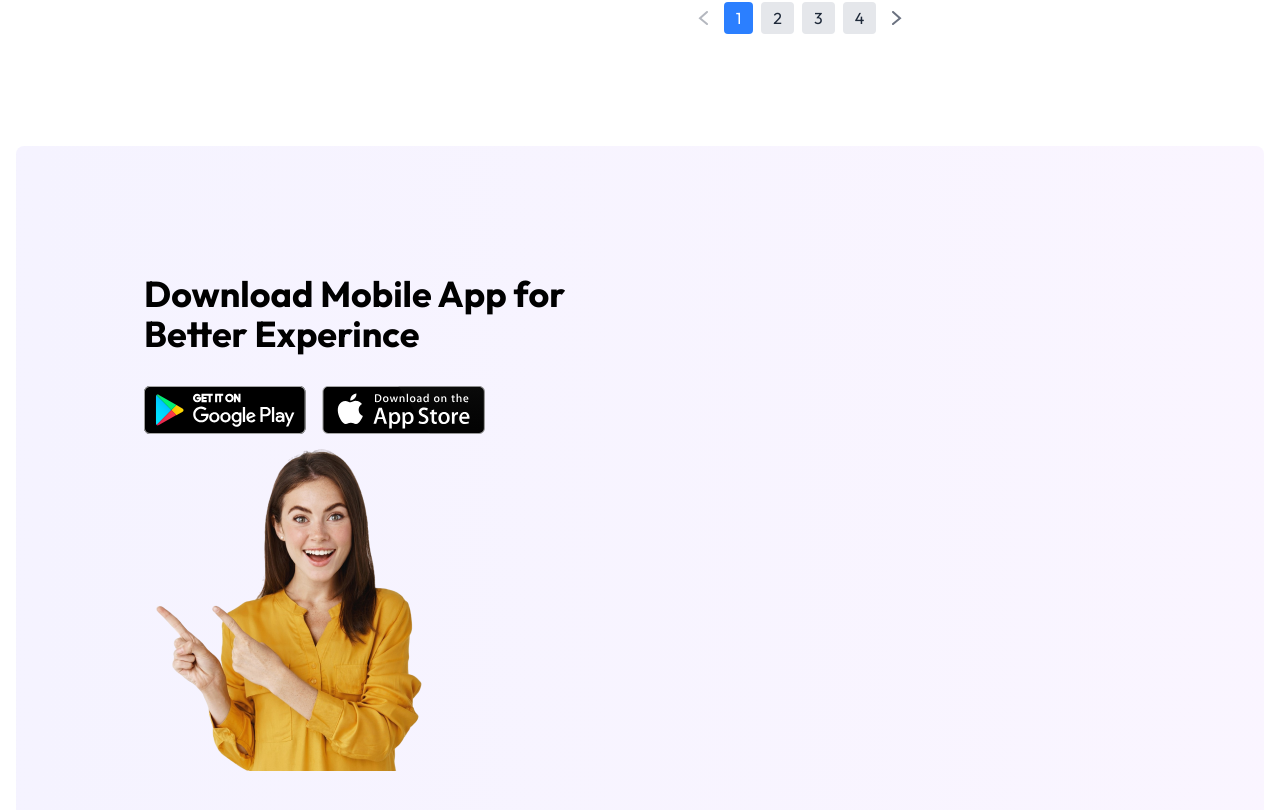
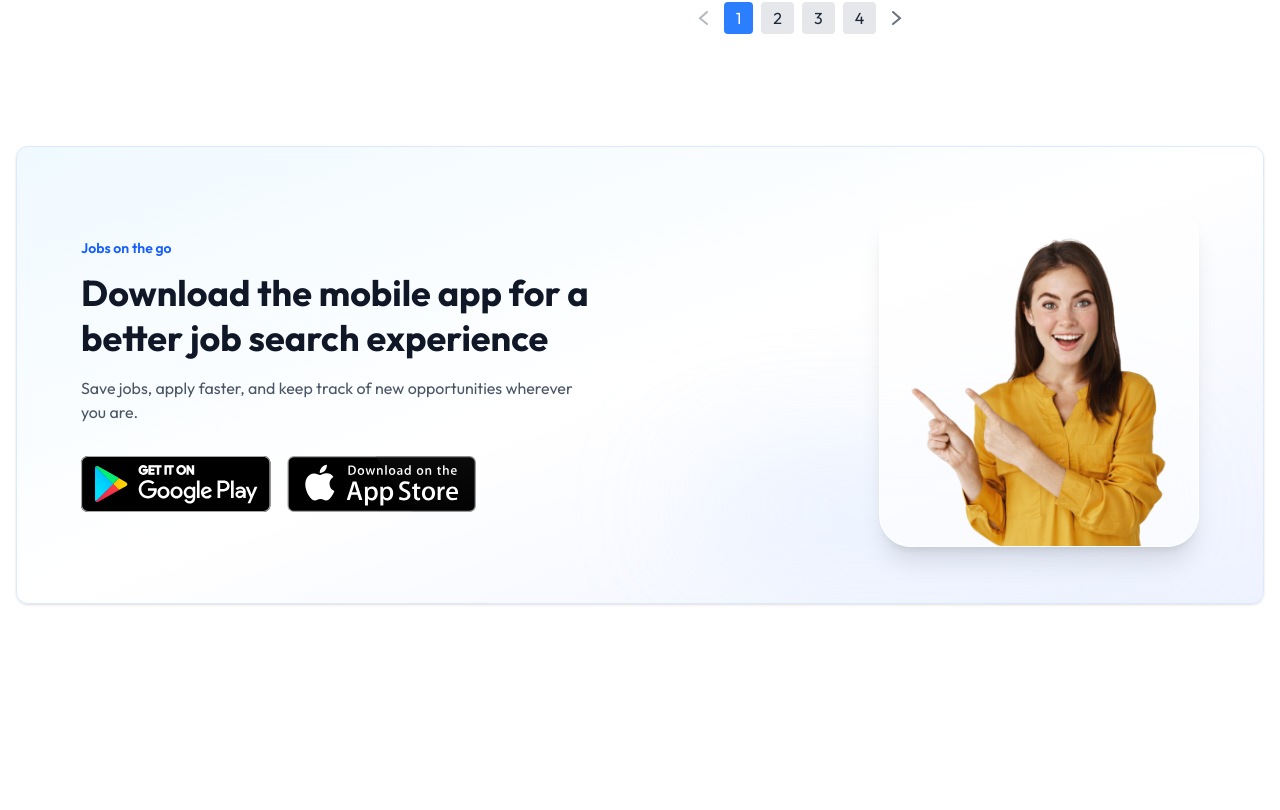
Before and after one commit to gannu19/Job-Portal-Project, a React app in the folder client/: page / in a window 1280 px wide. Shown: the part 1348-2158 px from the top of the page. After the commit the page ends 2032 px from the top, so only its background shows below. Built offline with nearby package versions, Linux system fonts and the light colour scheme; no server answers; the HTML template or start-up script is replaced by a standard one.

Commit message:
Fixed the App download component

```diff
--- a/client/src/components/AppDownload.jsx
+++ b/client/src/components/AppDownload.jsx
@@ -3,22 +3,51 @@ import { assets } from '../assets/assets';
 
 const AppDownload =()=>{
     return (
-        <div className='container px-4 2xl:px-20 mx-auto my-20'>
-            <div className='relative bg-gradient-to-r from-violet-50 to-purple-50 p-12 sm:p-24 lg:p-32 rounded-lg'>
-                <div>
-                    <h1 className="text-2xl sm:text-4xl font-bold mb-8 max-w-md">Download Mobile App for Better Experince</h1>
-                    <div className='flex gap-4'>
-                        <a href="#" className='inline-block'>
-                            <img className='h-12' src={assets.play_store} alt="" />
-                        </a>
-                        <a href="#" className='inline-block'>
-                            <img className='h-12' src={assets.app_store} alt="" />
-                        </a>
+        <section className='container px-4 2xl:px-20 mx-auto my-20'>
+            <div className='relative overflow-hidden rounded-xl bg-gradient-to-br from-sky-50 via-white to-indigo-50 border border-blue-100 shadow-sm'>
+                <div className='grid md:grid-cols-2 items-center gap-10 px-6 py-10 sm:px-10 lg:px-16 lg:py-14'>
+                    <div className='text-center md:text-left'>
+                        <p className='text-sm font-semibold text-blue-600 mb-3'>
+                            Jobs on the go
+                        </p>
+                        <h2 className='text-2xl sm:text-3xl lg:text-4xl font-bold text-gray-900 leading-tight max-w-xl mx-auto md:mx-0'>
+                            Download the mobile app for a better job search experience
+                        </h2>
+                        <p className='mt-4 text-gray-600 max-w-lg mx-auto md:mx-0'>
+                            Save jobs, apply faster, and keep track of new opportunities wherever you are.
+                        </p>
+
+                        <div className='flex flex-wrap items-center justify-center md:justify-start gap-3 sm:gap-4 mt-8'>
+                            <a href="#" className='inline-flex' aria-label='Get it on Google Play'>
+                                <img
+                                    className='h-11 sm:h-12 md:h-14 hover:-translate-y-0.5 transition-transform'
+                                    src={assets.play_store}
+                                    alt='Get it on Google Play'
+                                />
+                            </a>
+                            <a href="#" className='inline-flex' aria-label='Download on the App Store'>
+                                <img
+                                    className='h-11 sm:h-12 md:h-14 hover:-translate-y-0.5 transition-transform'
+                                    src={assets.app_store}
+                                    alt='Download on the App Store'
+                                />
+                            </a>
+                        </div>
+                    </div>
+
+                    <div className='relative flex justify-center md:justify-end'>
+                        <div className='absolute inset-x-10 bottom-2 h-16 bg-blue-200/40 blur-3xl rounded-full'></div>
+                        <div className='relative rounded-[2rem] bg-white/70 border border-white shadow-xl px-5 pt-5 max-w-72 sm:max-w-80'>
+                            <img
+                                className='w-full max-h-96 object-contain'
+                                src={assets.app_main_img}
+                                alt='Mobile app preview'
+                            />
+                        </div>
                     </div>
                 </div>
-                <img src={assets.app_main_img} alt="" />
             </div>
-        </div>
+        </section>
     )
 }
 
```
